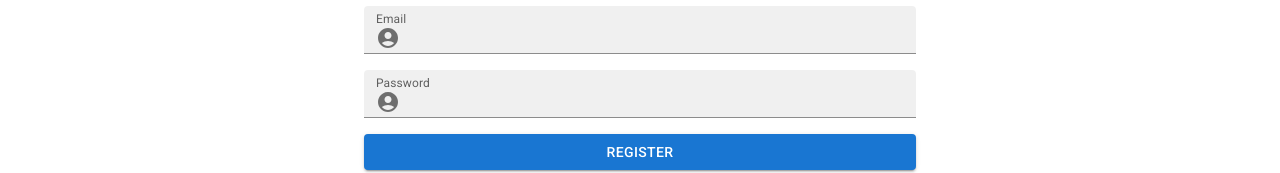
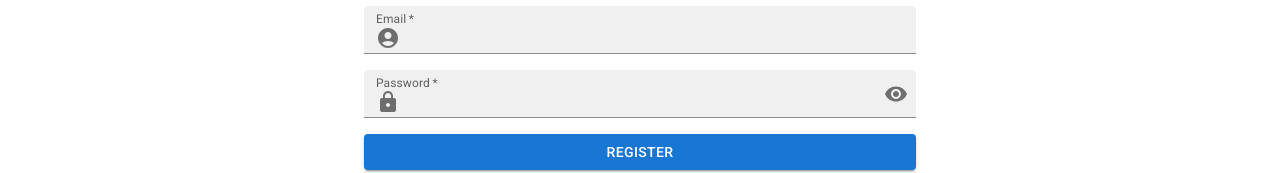
Before and after one commit to itbali/todo-react, a React (Vite) app: page / in a window 1280 px wide. Both pictures are taken after a click on the button "REGISTER". Shown: the part 159-332 px from the top of the page. Built offline with nearby package versions, Linux system fonts and the light colour scheme.

Commit message:
feature/login-registration-page
- add show/hide password for both forms

```diff
--- a/src/app/App.tsx
+++ b/src/app/App.tsx
@@ -1,13 +1,20 @@
 import {
 	Button,
 	Container,
+	FilledInput,
+	IconButton,
 	InputAdornment,
 	Stack,
 	TextField,
 	ToggleButton,
 	ToggleButtonGroup,
 } from '@mui/material';
-import { AccountCircle } from '@mui/icons-material';
+import {
+	AccountCircle,
+	Lock,
+	Visibility,
+	VisibilityOff,
+} from '@mui/icons-material';
 import { SyntheticEvent, useState } from 'react';
 import '@fontsource/roboto/300.css';
 import '@fontsource/roboto/400.css';
@@ -21,6 +28,7 @@ function App() {
 	const [password, setPassword] = useState('');
 	const [loading, setLoading] = useState(false);
 	const [loginFormName, setLoginFormName] = useState('login');
+	const [showPassword, setShowPassword] = useState(false);
 
 	const handleEmailChange = (
 		e: SyntheticEvent<HTMLTextAreaElement | HTMLInputElement>,
@@ -48,6 +56,7 @@ function App() {
 	) => {
 		setLoginFormName(newAlignment);
 	};
+	const handleClickShowPassword = () => setShowPassword(!showPassword);
 
 	return (
 		<>
@@ -77,6 +86,7 @@ function App() {
 							label={'Email'}
 							disabled={loading}
 							variant={'filled'}
+							required
 							slotProps={{
 								input: {
 									startAdornment: (
@@ -88,18 +98,35 @@ function App() {
 							}}
 						/>
 						<TextField
-							type={'password'}
+							type={showPassword ? 'text' : 'password'}
 							value={password}
 							onChange={handlePasswordChange}
 							size={'small'}
 							label={'Password'}
 							disabled={loading}
 							variant={'filled'}
+							required
+							slots={{
+								input: FilledInput,
+							}}
 							slotProps={{
 								input: {
 									startAdornment: (
 										<InputAdornment position={'start'}>
-											<AccountCircle />
+											<Lock />
+										</InputAdornment>
+									),
+									endAdornment: (
+										<InputAdornment position={'end'}>
+											<IconButton
+												aria-label={
+													showPassword ? 'hide password' : 'show password'
+												}
+												onClick={handleClickShowPassword}
+												edge={'end'}
+											>
+												{showPassword ? <VisibilityOff /> : <Visibility />}
+											</IconButton>
 										</InputAdornment>
 									),
 								},
@@ -124,6 +151,7 @@ function App() {
 							label={'Email'}
 							disabled={loading}
 							variant={'filled'}
+							required
 							slotProps={{
 								input: {
 									startAdornment: (
@@ -135,18 +163,35 @@ function App() {
 							}}
 						/>
 						<TextField
-							type={'password'}
+							type={showPassword ? 'text' : 'password'}
 							value={password}
 							onChange={handlePasswordChange}
 							size={'small'}
 							label={'Password'}
 							disabled={loading}
 							variant={'filled'}
+							required
+							slots={{
+								input: FilledInput,
+							}}
 							slotProps={{
 								input: {
 									startAdornment: (
 										<InputAdornment position={'start'}>
-											<AccountCircle />
+											<Lock />
+										</InputAdornment>
+									),
+									endAdornment: (
+										<InputAdornment position={'end'}>
+											<IconButton
+												aria-label={
+													showPassword ? 'hide password' : 'show password'
+												}
+												onClick={handleClickShowPassword}
+												edge={'end'}
+											>
+												{showPassword ? <VisibilityOff /> : <Visibility />}
+											</IconButton>
 										</InputAdornment>
 									),
 								},
```
